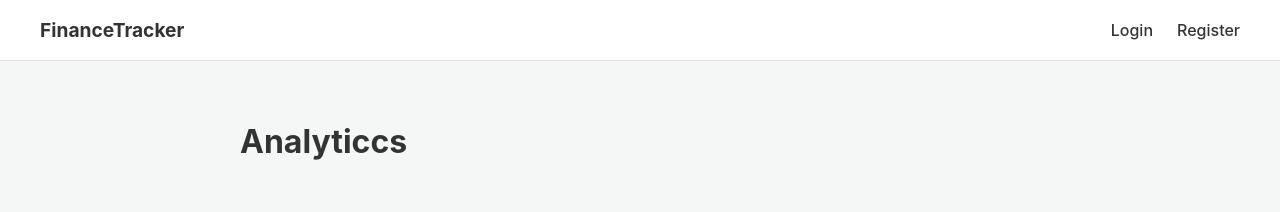
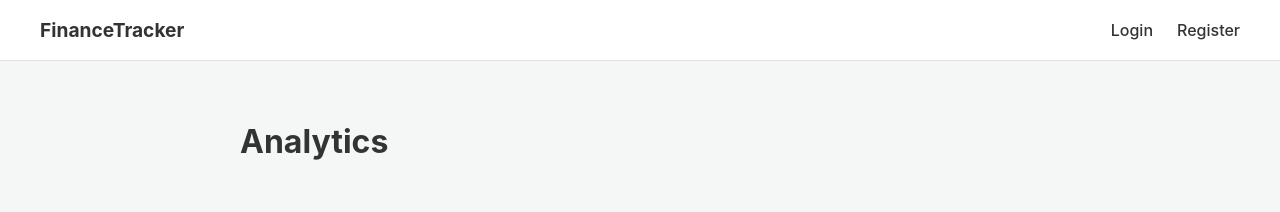
Before and after one commit to nikcook152/finance-tracker, a SvelteKit app in the folder frontend/: page /analytics in a window 1280 px wide. Shown: the top 212 px of the page. Built offline with nearby package versions, Linux system fonts and the light colour scheme.

Commit message:
Analytics resize 9

```diff
--- a/frontend/src/routes/analytics/+page.svelte
+++ b/frontend/src/routes/analytics/+page.svelte
@@ -5,7 +5,7 @@
 </script>
 
 <div class="container mx-auto p-4">
-  <h1 class="text-2xl font-bold mb-4">Analyticcs</h1>
+  <h1 class="text-2xl font-bold mb-4">Analytics</h1>
 
   <div style="height: 32rem; margin-bottom: 2rem;">
     <BalanceChart />
```
